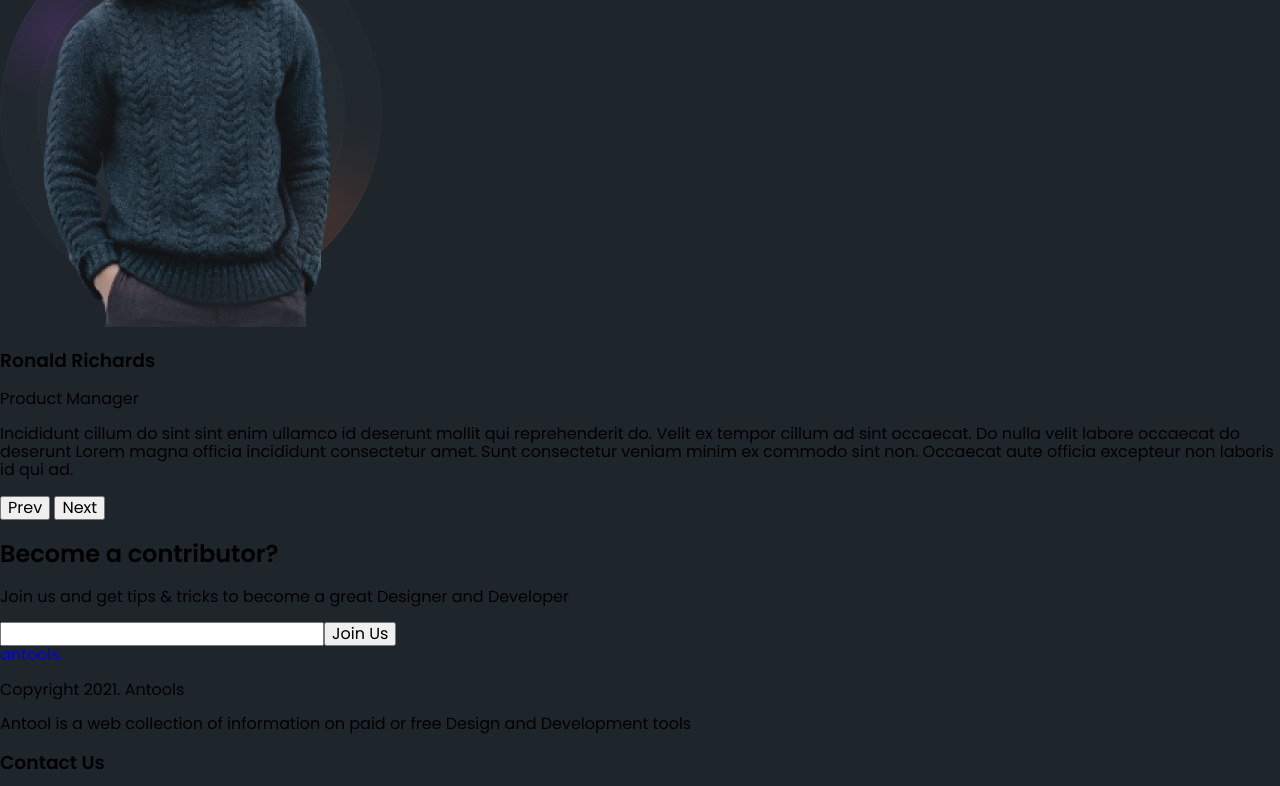
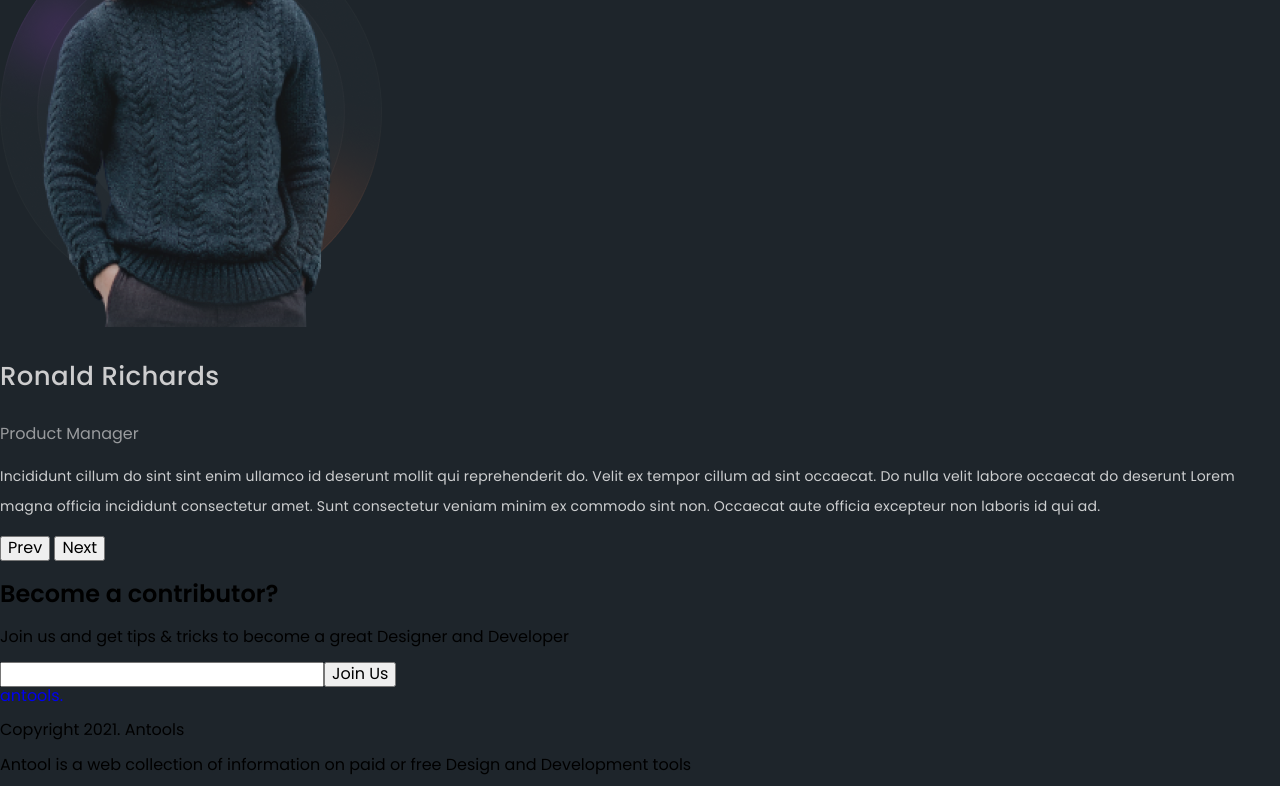
Before and after one commit to kognitiive/helloit-projects, a plain HTML site: page index.html in a window 1280 px wide. Shown: the part 4211-4997 px from the top of the page. Drawn offline with nearby package versions, Linux system fonts and the light colour scheme.

Commit message:
about-us

```diff
--- a/css/styles.css
+++ b/css/styles.css
@@ -9,6 +9,8 @@ font-family: 'Roboto', sans-serif; */
   --active-color: #fff;
   --subgict-color: rgba(255, 165, 55, 0.55);
   --trust-white-color: rgba(255, 255, 255, 0.8);
+  --about-us-color: rgba(255, 253, 253, 0.78);
+ --about-us-colot-two: rgba(255, 253, 253, 0.55);
 }
 
 body {
@@ -161,3 +163,26 @@ ul {
   line-height: 1.6;
   color: var(--primary-color);
 }
+
+
+/*====ABOUT US====*/
+.about-us-name {
+  font-weight: 500;
+font-size: 26px;
+line-height: 1.5;
+letter-spacing: 0.015em;
+color: var(--about-us-color);
+}
+.speciality {
+  font-weight: normal;
+font-size: 16px;
+line-height: 1.5;
+color: var(--about-us-colot-two);
+}
+.about-us-text {
+font-weight: normal;
+font-size: 14px;
+line-height: 2.14;
+letter-spacing: 0.015em;
+color:var(--button-color);
+}
--- a/index.html
+++ b/index.html
@@ -195,14 +195,14 @@
           </li>
         </ul>
       </section>
-      <section>
+      <section class="about-us">
         <h2 class="visually-hidden">Our Comment</h2>
         <ul>
           <li>
             <img src="./images/Comment/Group 1418.png" alt="Фото человека" />
-            <h3>Ronald Richards</h3>
-            <p>Product Manager</p>
-            <p>
+            <h3 class="about-us-name" >Ronald Richards</h3>
+            <p class="speciality">Product Manager</p>
+            <p class="about-us-text">
               Incididunt cillum do sint sint enim ullamco id deserunt mollit qui
               reprehenderit do. Velit ex tempor cillum ad sint occaecat. Do
               nulla velit labore occaecat do deserunt Lorem magna officia
```
